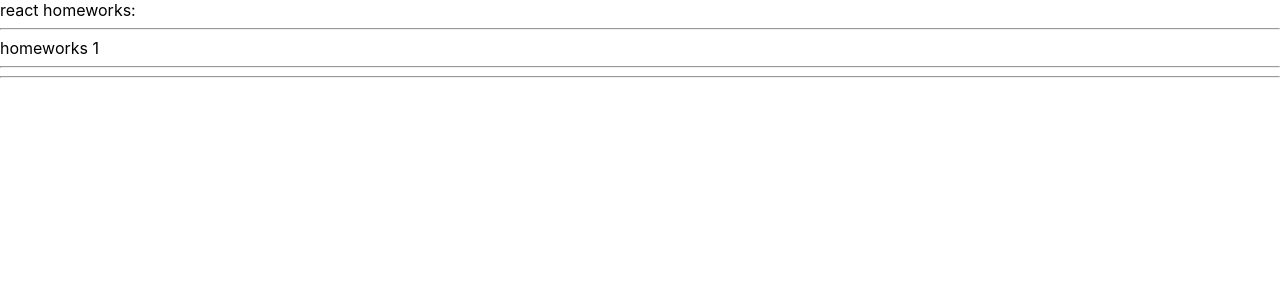
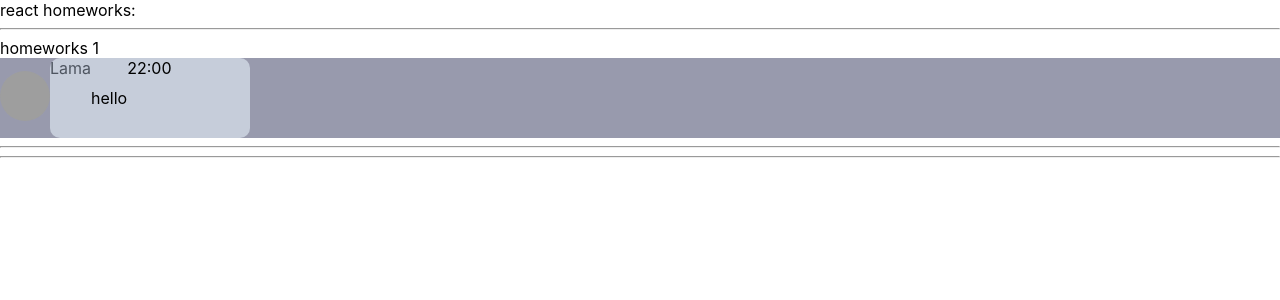
Before and after one commit to e-doschechnikova/Homework-Ignat, a React (Create React App) app: page / in a window 1280 px wide. Shown: the top 300 px of the page. Built offline with nearby package versions, Linux system fonts and the light colour scheme; grey boxes are pictures that could not be loaded.

Commit message:
fix message

```diff
--- a/src/p1-main/m1-ui/u1-app/App.tsx
+++ b/src/p1-main/m1-ui/u1-app/App.tsx
@@ -6,7 +6,7 @@ function App() {
     return (
         <div className={s.App}>
             <div>react homeworks:</div>
-            <HW1/>
+            <HW1 />
             {/*<HW2/>*/}
             {/*<HW3/>*/}
             {/*<HW4/>*/}
--- a/src/p2-homeworks/h1/HW1.tsx
+++ b/src/p2-homeworks/h1/HW1.tsx
@@ -1,33 +1,31 @@
-import React from 'react'
+import React from "react";
+import Message from "./Message";
 
 const messageData = {
-    avatar: 'https://sun9-74.userapi.com/Ph-WiuOtF985il9AvN9JqiCWedmHtSGSSTXrSA/ltEB2Z2-YO4.jpg',
-    name: 'Some Name',
-    message: 'some text',
-    time: '22:00',
-}
+  avatar:
+    " https://encrypted-tbn0.gstatic.com/images?q=tbn:ANd9GcR_eTHoHEyBCjd-p5MA-pUIvItDoaKI7e-A5KsHZrC715mj_B3YtZPF2Cw26mpv2Xzijqk&usqp=CAU",
+  name: "Lama",
+  message: "hello",
+  time: "22:00",
+};
 
 function HW1() {
   return (
     <div>
-            <hr/>
-            homeworks 1
-
-            {/*should work (должно работать)*/}
-
-            {/*<Message*/}
-            {/*    avatar={messageData.avatar}*/}
-            {/*    name={messageData.name}*/}
-            {/*    message={messageData.message}*/}
-            {/*    time={messageData.time}*/}
-            {/*/>*/}
-
-            <hr/>
+      <hr />
+      homeworks 1{/*should work (должно работать)*/}
+      <Message
+        avatar={messageData.avatar}
+        name={messageData.name}
+        message={messageData.message}
+        time={messageData.time}
+      />
+      <hr />
       {/*для личного творчества, могу проверить*/}
       {/*<AlternativeMessage/>*/}
-            <hr/>
+      <hr />
     </div>
-    )
+  );
 }
 
-export default HW1
+export default HW1;
--- a/src/p2-homeworks/h1/Message.tsx
+++ b/src/p2-homeworks/h1/Message.tsx
@@ -1,4 +1,5 @@
 import React from "react";
+import styles from "./Message.module.css";
 
 type messageType = {
   avatar: string;
@@ -8,7 +9,18 @@ type messageType = {
 };
 
 function Message(props: messageType) {
-  return <div></div>;
+  return (
+    <div className={styles.content}>
+      <div>
+        <img src={props.avatar} alt="avatar" />
+      </div>
+      <div className={styles.messageContent}>
+        <div className={styles.name}>{props.name}</div>
+        <div className={styles.message}>{props.message}</div>
+        <div className={styles.time}>{props.time}</div>
+      </div>
+    </div>
+  );
 }
 
 export default Message;
```
Also changed, not shown: src/p2-homeworks/h5/pages/PreJunior.tsx (+16 -15 lines), 1 other file (tests, documents, lock files or other folders). Lines whose indentation alone changed are shown as unchanged.
